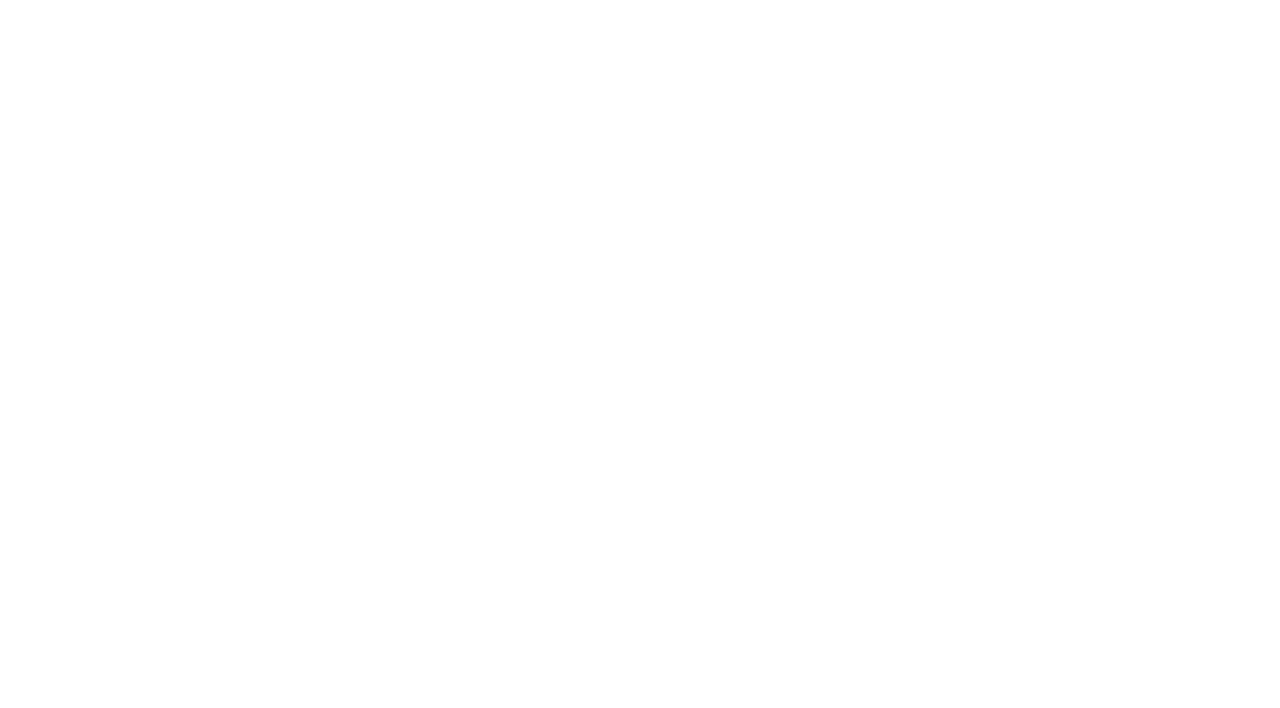
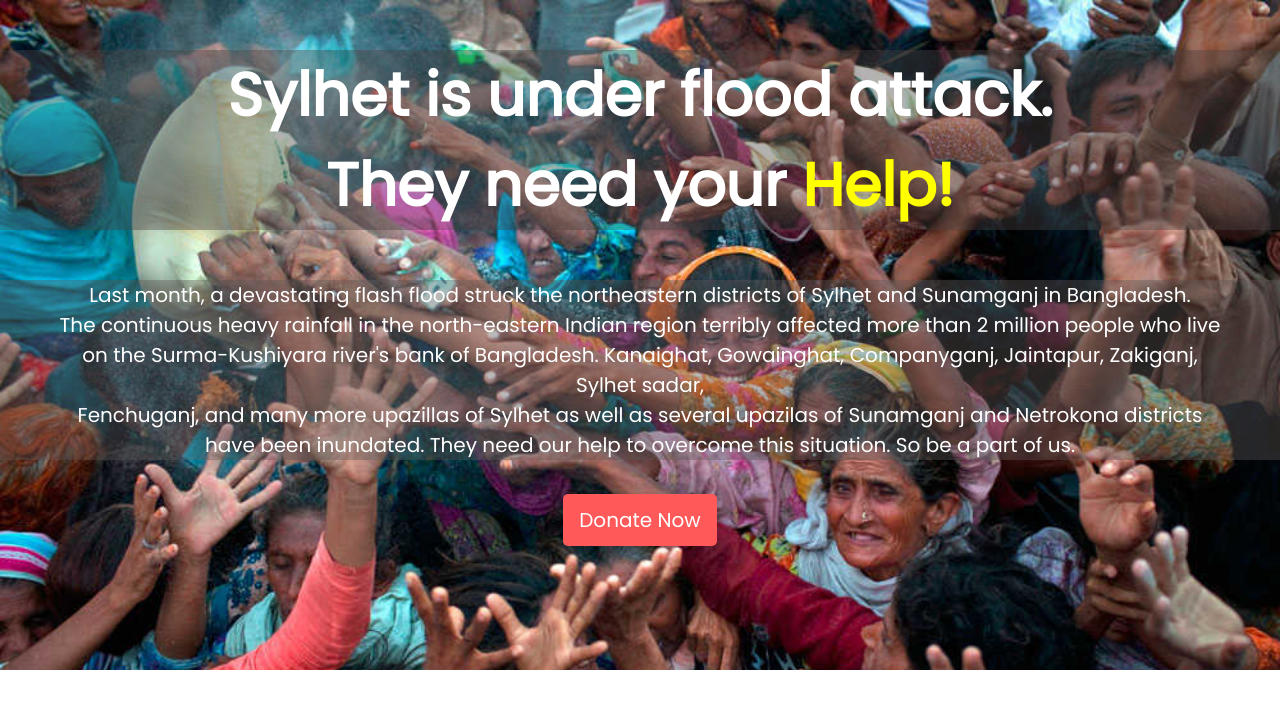
Before and after one commit to Miskatur/human-aid-welfare-foundation, a plain HTML site: page index.html in a window 1280 px wide. Drawn offline with Linux system fonts and the light colour scheme.

Commit message:
First section complete

```diff
--- a/index.html
+++ b/index.html
@@ -5,8 +5,33 @@
     <meta charset="UTF-8">
     <meta http-equiv="X-UA-Compatible" content="IE=edge">
     <meta name="viewport" content="width=device-width, initial-scale=1.0">
+    <link rel="stylesheet" href="style.css">
+    <link rel="preconnect" href="https://fonts.googleapis.com">
+    <link rel="preconnect" href="https://fonts.gstatic.com" crossorigin>
+    <link href="https://fonts.googleapis.com/css2?family=Poppins&display=swap" rel="stylesheet">
     <title>Human Aid Welfare Foundation</title>
+
 </head>
+<section class="top-banner">
+    <div class="heading-text">
+        <h1 class="header-text">Sylhet is under flood attack. <br>
+            They need your <span class="help">Help!</span></h1>
+
+        <p>
+            Last month, a devastating flash flood struck the northeastern districts of Sylhet and Sunamganj in
+            Bangladesh. <br>
+            The continuous heavy rainfall in the north-eastern Indian region terribly affected more than 2 million
+            people
+            who live <br> on the Surma-Kushiyara river's bank of Bangladesh. Kanaighat, Gowainghat, Companyganj,
+            Jaintapur,
+            Zakiganj, Sylhet sadar, <br> Fenchuganj, and many more upazillas of Sylhet as well as several upazilas of
+            Sunamganj
+            and Netrokona districts have been inundated. They need our
+            help to overcome this situation. So be a part of us.
+        </p> <br>
+        <a class="link-btn" target="_blank" href="#">Donate Now</a>
+    </div>
+</section>
 
 <body>
 
--- a/style.css
+++ b/style.css
@@ -0,0 +1,62 @@
+body {
+    font-family: 'Poppins', sans-serif;
+    margin-bottom: 100px;
+    margin-left: 0%;
+    margin-top: 0%;
+}
+
+/* First Section Started*/
+
+.top-banner {
+    background-image: url(images/donation6.jpg);
+    background-repeat: no-repeat;
+    display: block;
+    position: fixed;
+    justify-content: center;
+    background-size: 100%;
+    height: 670px;
+    text-align: center;
+    margin: 0%;
+}
+
+
+.heading text {
+    text-align: center;
+    width: 600px;
+    height: 400px;
+
+
+
+}
+
+.header-text {
+    color: white;
+    font-size: 60px;
+    font-weight: 700;
+    background-color: rgba(73, 67, 67, 0.4);
+
+}
+
+.help {
+    color: yellow;
+    font-size: 60px;
+}
+
+.heading-text p {
+    color: white;
+    font-size: 20px;
+    font-weight: 500;
+    padding: 0px 50px;
+    background-color: rgba(94, 85, 85, 0.4);
+}
+
+.link-btn {
+    border-radius: 5px;
+    background-color: #FF5959;
+    padding: 12px 16px;
+    font-size: 20px;
+    color: white;
+    font-weight: 500;
+    text-decoration: none;
+
+}
```
